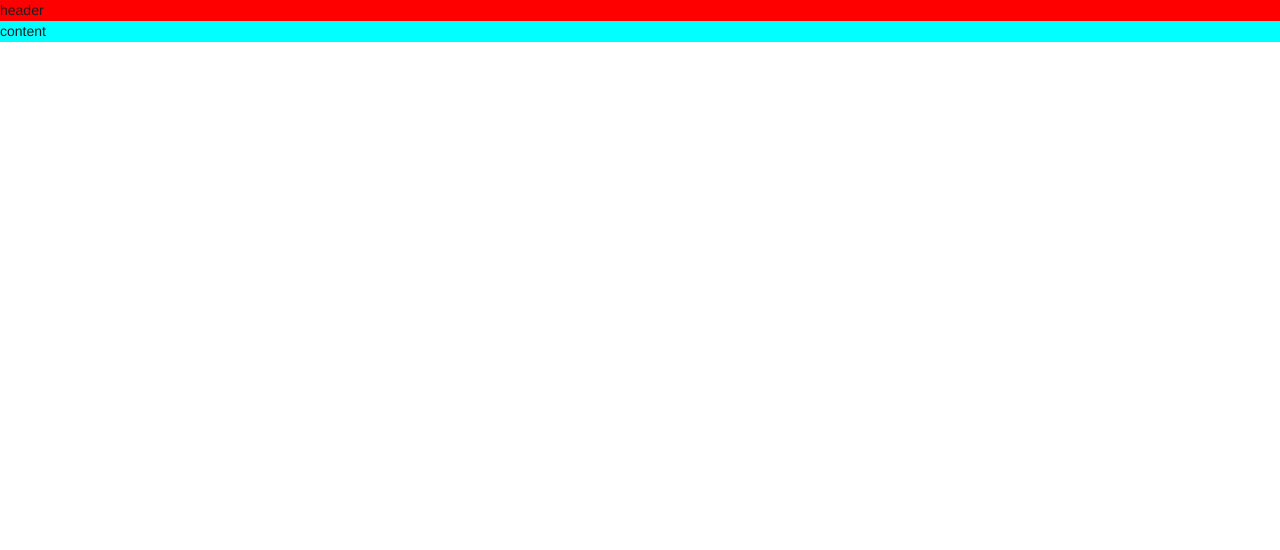
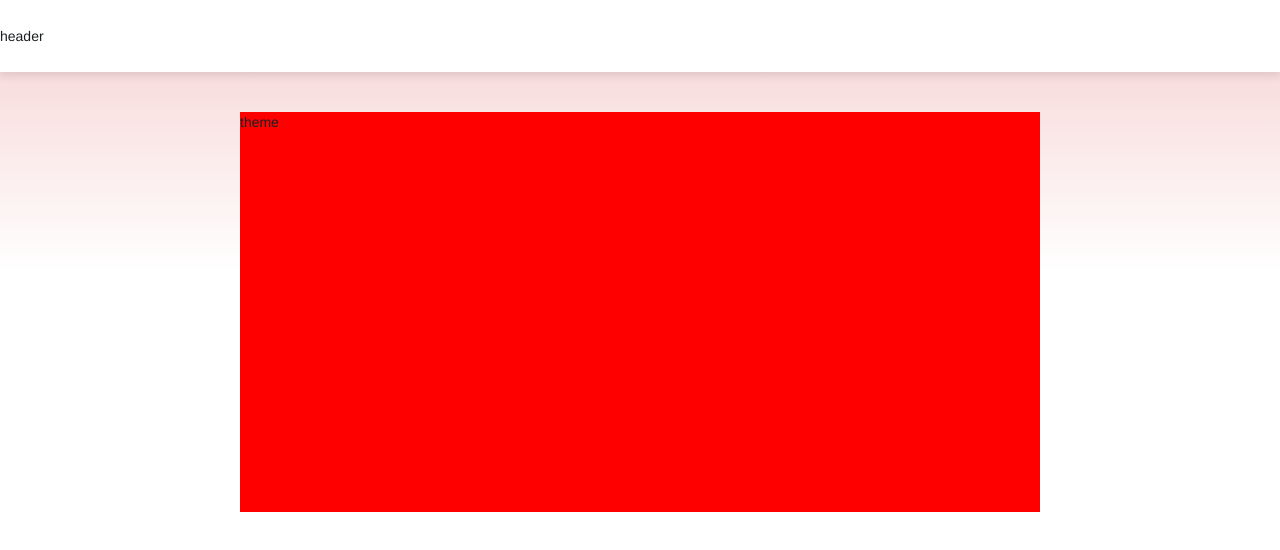
Before and after one commit to cjchnwscqwsbsy/xrk_demo1, a React app: page / in a window 1280 px wide. Built offline with nearby package versions, Linux system fonts and the light colour scheme.

Commit message:
initial home page

```diff
--- a/public/index.html
+++ b/public/index.html
@@ -4,6 +4,9 @@
     <meta charset="UTF-8">
     <meta name="viewport" content="width=device-width, initial-scale=1.0">
     <meta http-equiv="X-UA-Compatible" content="ie=edge">
+    <link href="favicon.ico" mce_href="favicon.ico" rel="bookmark" type="image/x-icon" />
+    <link href="favicon.ico" mce_href="favicon.ico" rel="icon" type="image/x-icon" />
+    <link href="favicon.ico" mce_href="favicon.ico" rel="shortcut icon" type="image/x-icon" />
     <title>工具集</title>
 </head>
 <body>
--- a/src/framework/home/index.js
+++ b/src/framework/home/index.js
@@ -9,7 +9,7 @@ export default class Home extends React.Component{
                     header
                 </div>
                 <div className={`framework-home-content`}>
-                    content
+                    <div className={`framework-home-content-box`}>theme</div>
                 </div>
             </div>
         );
--- a/src/framework/home/index.less
+++ b/src/framework/home/index.less
@@ -1,8 +1,24 @@
 .framework-home{
   &-header{
-    background: red;
+    position: relative;
+    width: auto;
+    height: 72px;
+    line-height: 72px;
+    margin: 0 auto;
+    //padding-right: 10px;
+    z-index: 900;
+    box-shadow: 0 4px 8px 0 rgba(7, 17, 27, 0.1);
+    background: #ffffff;
   }
   &-content{
-    background: aqua;
+    height: 200px;
+    background: linear-gradient(rgba(247, 212, 212, 0.8),rgba(255,255,255,1));
+    &-box{
+      width: 800px;
+      height: 400px;
+      margin: auto;
+      transform: translateY(40px);
+      background: red;
+    }
   }
 }
--- a/src/index.less
+++ b/src/index.less
@@ -10,3 +10,6 @@ body, div, dl, dt, dd, ul, ol, li, h1, h2, h3, h4, h5, h6, pre, code, form, fiel
   margin: 0;
   padding: 0;
 }
+div {
+  background-size: cover;
+}
```
Also changed, not shown: public/favicon.ico, readme.md.
